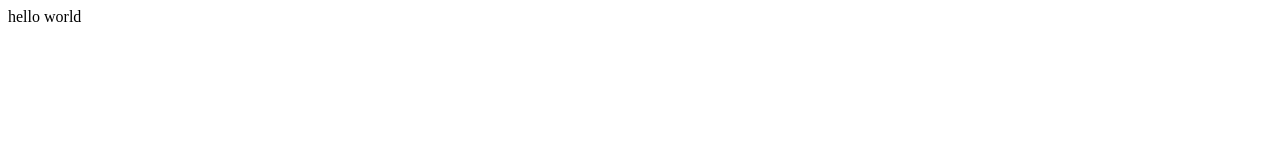
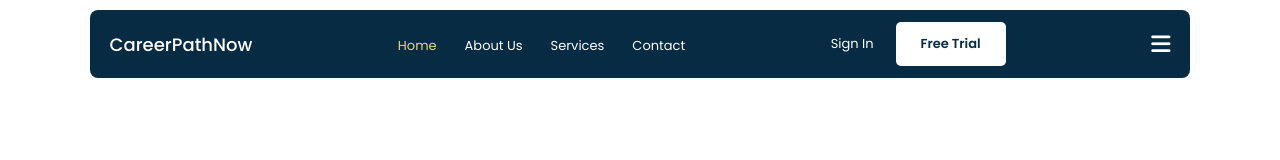
Before and after one commit to mohammademon393/CareerPath-BdCalling, a plain HTML site: page index.html in a window 1280 px wide. Drawn offline with Linux system fonts and the light colour scheme.

Commit message:
Design a responsive navbar

```diff
--- a/index.html
+++ b/index.html
@@ -3,11 +3,42 @@
 <head>
     <meta charset="UTF-8">
     <meta name="viewport" content="width=device-width, initial-scale=1.0">
+    <!-- css links -->
     <link rel="stylesheet" href="styels/styels.css">
     <link rel="stylesheet" href="styels/responsive.css">
+    <!-- Google Font -->
+    <link rel="preconnect" href="https://fonts.googleapis.com">
+    <link rel="preconnect" href="https://fonts.gstatic.com" crossorigin>
+    <link href="https://fonts.googleapis.com/css2?family=Poppins:wght@400;500;600;700&display=swap" rel="stylesheet">
+
+    <!-- Font Awesome -->
+    <link rel="stylesheet" href="https://cdnjs.cloudflare.com/ajax/libs/font-awesome/6.7.2/css/all.min.css">
+    <!-- title -->
     <title>Career Path</title>
 </head>
 <body>
-    hello world
+
+
+    <!-- Navbar -->
+    <header class="header">
+        <nav class="navbar">
+            <a href="#" class="logo">CareerPathNow</a>
+
+            <ul class="nav-links">
+                <li><a href="#home" class="active">Home</a></li>
+                <li><a href="#about">About Us</a></li>
+                <li><a href="#services">Services</a></li>
+                <li><a href="#contact">Contact</a></li>
+            </ul>
+
+            <div class="nav-actions">
+                <a href="#" class="sign-in">Sign In</a>
+                <a href="#" class="trial-btn">Free Trial</a>
+            </div>
+
+            <i class="fa-solid fa-bars menu-icon"></i>
+        </nav>
+    </header>
+
 </body>
 </html>
--- a/styels/responsive.css
+++ b/styels/responsive.css
@@ -0,0 +1,35 @@
+/* All responsive releted css */
+
+/* navber css */
+
+/* Tablet */
+@media (max-width: 768px) {
+    .header {
+        padding: 10px 4%;
+    }
+
+    .navbar {
+        padding: 14px 16px;
+        flex-wrap: wrap;
+    }
+
+    .nav-links,
+    .nav-actions {
+        display: none;
+    }
+
+    .menu-icon {
+        display: block;
+    }
+}
+
+/* movile */
+@media (max-width: 480px) {
+    .logo {
+        font-size: 16px;
+    }
+
+    .navbar {
+        min-height: 58px;
+    }
+}
--- a/styels/styels.css
+++ b/styels/styels.css
@@ -0,0 +1,85 @@
+
+/* Google Font */
+* {
+    margin: 0;
+    padding: 0;
+    box-sizing: border-box;
+}
+
+body {
+    font-family: 'Poppins', sans-serif;
+}
+
+.header {
+    padding: 10px 7%;
+    background: #ffffff;
+}
+
+.navbar {
+    background: #062B43;
+    min-height: 68px;
+    padding: 12px 20px;
+    border-radius: 8px;
+
+    display: flex;
+    align-items: center;
+    justify-content: space-between;
+    gap: 20px;
+}
+
+.logo {
+    color: #ffffff;
+    font-size: 18px;
+    font-weight: 500;
+    text-decoration: none;
+    white-space: nowrap;
+}
+
+.nav-links {
+    display: flex;
+    align-items: center;
+    gap: 28px;
+    list-style: none;
+}
+
+.nav-links a,
+.sign-in {
+    color: #ffffff;
+    font-size: 13px;
+    text-decoration: none;
+    transition: color 0.3s ease;
+}
+
+.nav-links a:hover,
+.nav-links a.active,
+.sign-in:hover {
+    color: #E9DA78;
+}
+
+.nav-actions {
+    display: flex;
+    align-items: center;
+    gap: 22px;
+}
+
+.trial-btn {
+    background: #ffffff;
+    color: #062B43;
+    padding: 12px 25px;
+    border-radius: 5px;
+    font-size: 13px;
+    font-weight: 600;
+    text-decoration: none;
+    transition: 0.3s ease;
+}
+
+.trial-btn:hover {
+    background: #E9DA78;
+}
+
+.menu-icon {
+    display: none;
+    color: #ffffff;
+    font-size: 22px;
+    cursor: pointer;
+}
```
